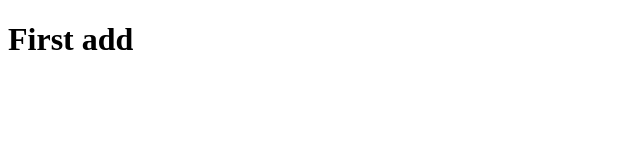
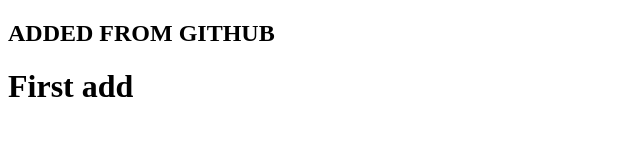
Before and after one commit to ranjan-mishra-dev/git-testinggg, a plain HTML site: page index.html in a window 1280 px wide. Shown: the whole page, without its empty margins (0-640 px from the left). Drawn offline with Linux system fonts and the light colour scheme.

Commit message:
Update index.html

```diff
--- a/index.html
+++ b/index.html
@@ -6,6 +6,7 @@
     <title>Document</title>
 </head>
 <body>
+    <h2>ADDED FROM GITHUB</h2>
     <h1>First add</h1>
 </body>
 </html>
```
